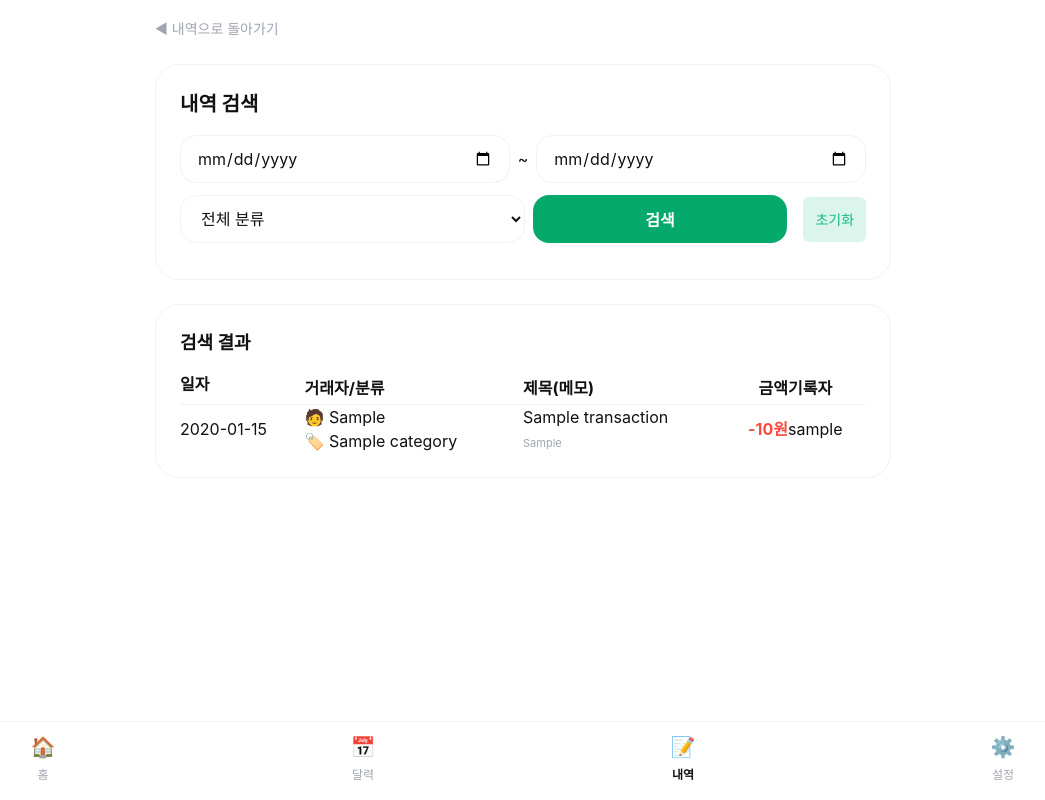
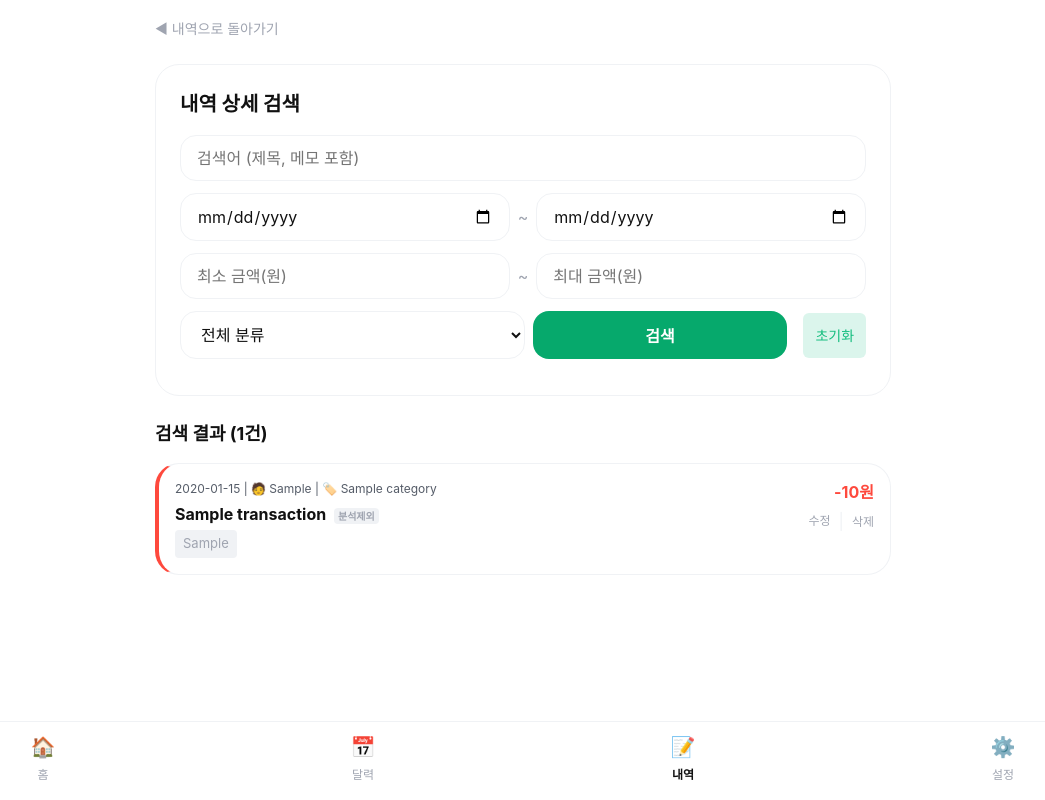
Before and after one commit to johun204/gagyebbuu, a Flask app: page /search in a window 1280 px wide. Shown: the whole page, without its empty margins (117-1162 px from the left). Run offline with Flask 3, Linux system fonts and the light colour scheme; the visitor is signed in with stand-in values (Sample User, id 1); tables that the repository leaves empty hold one stand-in row (values such as "Sample post"); some web fonts are replaced.

Commit message:
Add files via upload

```diff
--- a/app.py
+++ b/app.py
@@ -3,24 +3,16 @@ from flask import Flask, render_template, request, redirect, url_for, session, j
 from datetime import datetime, timedelta
 import csv
 import io
-import json
 import requests
 from models import db, User, Ledger, Category, Transaction, Notification
 
 app = Flask(__name__)
 
-try:
-    with open('config.json', 'r', encoding='utf-8') as f:
-        config = json.load(f)
-except:
-    config = {}
+# config.json을 완전히 제거하고 Vercel 환경 변수로만 작동합니다.
+app.secret_key = os.environ.get('SECRET_KEY', 'dev_key')
 
-# Vercel 환경변수에서 값을 가져오고, 없으면 config.json 또는 기본값을 사용합니다.
-app.secret_key = os.environ.get('SECRET_KEY') or config.get('SECRET_KEY', 'dev_key')
-
-# Neon PostgreSQL의 DATABASE_URL을 가져옵니다.
-# SQLAlchemy 1.4 이상에서는 postgres:// 대신 postgresql:// 을 사용해야 하므로 이를 변환합니다.
-db_url = os.environ.get('DATABASE_URL', 'sqlite:///ledger.db')
+# Neon PostgreSQL 연결 문자열 처리 (SQLAlchemy 호환을 위해 postgres:// 를 postgresql:// 로 변경)
+db_url = os.environ.get("DATABASE_URL", "sqlite:///ledger.db")
 if db_url.startswith("postgres://"):
     db_url = db_url.replace("postgres://", "postgresql://", 1)
 
@@ -30,8 +22,8 @@ db.init_app(app)
 with app.app_context():
     db.create_all()
 
-KAKAO_CLIENT_ID = os.environ.get('KAKAO_CLIENT_ID') or config.get('KAKAO_CLIENT_ID')
-KAKAO_CLIENT_SECRET = os.environ.get('KAKAO_CLIENT_SECRET') or config.get('KAKAO_CLIENT_SECRET')
+KAKAO_CLIENT_ID = os.environ.get('KAKAO_CLIENT_ID', '')
+KAKAO_CLIENT_SECRET = os.environ.get('KAKAO_CLIENT_SECRET', '')
 
 @app.before_request
 def require_login():
@@ -73,7 +65,6 @@ def get_target_date():
     return target_year, target_month, p_y, p_m, n_y, n_m
 
 def get_kakao_redirect_uri():
-    # Vercel 배포 시, HTTPS가 적용된 도메인이 반환됩니다.
     return f"{request.host_url.rstrip('/')}/oauth/kakao/callback"
 
 def get_or_create_uncategorized(ledger_id):
@@ -394,8 +385,13 @@ def settings():
 def update_nickname():
     user = User.query.get(session['user_id'])
     new_nickname = request.form.get('nickname')
+    update_past = request.form.get('update_past') == 'on'
+
     if new_nickname:
+        old_nickname = user.nickname
         user.nickname = new_nickname
+        if update_past:
+            Transaction.query.filter_by(ledger_id=user.ledger_id, transactor=old_nickname).update({'transactor': new_nickname})
         db.session.commit()
     return redirect(url_for('settings'))
 
@@ -490,10 +486,13 @@ def edit_transaction(tx_id):
 
         tx.datetime_val = datetime.strptime(f"{request.form.get('date')} {request.form.get('time')}", "%Y-%m-%d %H:%M")
         db.session.commit()
-        return redirect(url_for('transactions'))
+
+        next_url = request.form.get('next') or url_for('transactions')
+        return redirect(next_url)
 
     categories = Category.query.filter_by(ledger_id=user.ledger_id).order_by(Category.sort_order.asc(), Category.id.asc()).all()
-    return render_template('edit_transaction.html', tx=tx, ledger=ledger, categories=categories, current_tab='transactions')
+    next_url = request.args.get('next', '')
+    return render_template('edit_transaction.html', tx=tx, ledger=ledger, categories=categories, next_url=next_url, current_tab='transactions')
 
 @app.route('/transaction/<int:tx_id>/delete', methods=['POST'])
 def delete_transaction(tx_id):
@@ -502,7 +501,7 @@ def delete_transaction(tx_id):
     if tx:
         db.session.delete(tx)
         db.session.commit()
-    return redirect(url_for('transactions'))
+    return redirect(request.referrer or url_for('transactions'))
 
 @app.route('/search')
 def search():
@@ -512,8 +511,12 @@ def search():
     start_date = request.args.get('start_date')
     end_date = request.args.get('end_date')
     category_id = request.args.get('category_id')
+    keyword = request.args.get('keyword')
+    min_amount = request.args.get('min_amount')
+    max_amount = request.args.get('max_amount')
 
     query = Transaction.query.filter_by(ledger_id=ledger.id)
+
     if start_date:
         st = datetime.strptime(start_date, "%Y-%m-%d")
         query = query.filter(Transaction.datetime_val >= st)
@@ -522,6 +525,15 @@ def search():
         query = query.filter(Transaction.datetime_val <= ed)
     if category_id:
         query = query.filter(Transaction.category_id == category_id)
+
+    if keyword:
+        search_kw = f"%{keyword}%"
+        query = query.filter((Transaction.title.like(search_kw)) | (Transaction.memo.like(search_kw)))
+
+    if min_amount and min_amount.isdigit():
+        query = query.filter(Transaction.amount >= int(min_amount))
+    if max_amount and max_amount.isdigit():
+        query = query.filter(Transaction.amount <= int(max_amount))
 
     transactions = query.order_by(Transaction.datetime_val.desc()).all()
     categories = Category.query.filter_by(ledger_id=ledger.id).order_by(Category.sort_order.asc(), Category.id.asc()).all()
@@ -614,4 +626,4 @@ def import_csv():
     return redirect(url_for('csv_manage'))
 
 if __name__ == '__main__':
-    app.run(host='0.0.0.0', port=5050, debug=False)
+    app.run(host='0.0.0.0', debug=False)
--- a/templates/search.html
+++ b/templates/search.html
@@ -1,16 +1,32 @@
 {% extends "base.html" %}
 {% block content %}
+<style>
+    .tx-item { padding: 16px; margin-bottom: 8px; background: var(--color-canvas); border: 1px solid var(--color-line); border-radius: var(--radius-card); display: flex; justify-content: space-between; align-items: flex-start; }
+    .tx-memo { font-size: 13px; color: var(--color-muted); margin-top: 4px; background: var(--color-line); padding: 4px 8px; border-radius: 4px; display: inline-block; }
+</style>
+
 <div style="margin-bottom: var(--spacing-lg);">
     <a href="/transactions" style="text-decoration: none; color: var(--color-muted); font-size: 14px;">◀ 내역으로 돌아가기</a>
 </div>
 <div class="card">
-    <h2 style="font-size: 20px; font-weight: 700; margin-bottom: var(--spacing-base);">내역 검색</h2>
+    <h2 style="font-size: 20px; font-weight: 700; margin-bottom: var(--spacing-base);">내역 상세 검색</h2>
     <form action="/search" method="GET">
         <div class="flex-row">
+            <div class="input-wrapper"><input type="text" name="keyword" class="input-field" value="{{ request.args.get('keyword', '') }}" placeholder="검색어 (제목, 메모 포함)"></div>
+        </div>
+
+        <div class="flex-row">
             <div class="input-wrapper"><input type="date" name="start_date" class="input-field" value="{{ request.args.get('start_date', '') }}"></div>
-            <span>~</span>
+            <span style="color: var(--color-muted);">~</span>
             <div class="input-wrapper"><input type="date" name="end_date" class="input-field" value="{{ request.args.get('end_date', '') }}"></div>
         </div>
+
+        <div class="flex-row">
+            <div class="input-wrapper"><input type="number" name="min_amount" class="input-field" value="{{ request.args.get('min_amount', '') }}" placeholder="최소 금액(원)"></div>
+            <span style="color: var(--color-muted);">~</span>
+            <div class="input-wrapper"><input type="number" name="max_amount" class="input-field" value="{{ request.args.get('max_amount', '') }}" placeholder="최대 금액(원)"></div>
+        </div>
+
         <div class="flex-row">
             <div class="input-wrapper">
                 <select name="category_id" class="input-field">
@@ -24,25 +40,36 @@
     </form>
 </div>
 
-<div class="card">
-    <h3 style="font-size: 18px; font-weight: 700; margin-bottom: var(--spacing-base);">검색 결과</h3>
-    <div style="overflow-x: auto;">
-        <table style="width: 100%; min-width: 500px; text-align: left; border-collapse: collapse;">
-            <thead><tr><th style="padding-bottom: 8px;">일자</th><th>거래자/분류</th><th>제목(메모)</th><th style="text-align: right;">금액</th><th>기록자</th></tr></thead>
-            <tbody>
-                {% for tx in transactions %}
-                <tr style="border-top: 1px solid var(--color-line);">
-                    <td style="padding: 8px 0;">{{ tx.datetime_val.strftime('%Y-%m-%d') }}</td>
-                    <td>🧑 {{ tx.transactor }}<br>🏷️ {{ tx.category.name }}</td>
-                    <td>{{ tx.title }}<br><span style="font-size:11px; color:var(--color-muted);">{{ tx.memo }}</span></td>
-                    <td style="font-weight: 700; text-align: right; color: {% if tx.tx_type == '수입' %}var(--color-primary){% else %}#fe493d{% endif %};">
-                        {% if tx.tx_type == '수입' %}+{% else %}-{% endif %}{{ '{:,}'.format(tx.amount) }}원
-                    </td>
-                    <td>{{ tx.user.nickname }}</td>
-                </tr>
-                {% else %}<tr><td colspan="5" style="text-align: center; padding: 16px 0; color: var(--color-muted);">검색 결과가 없습니다.</td></tr>{% endfor %}
-            </tbody>
-        </table>
-    </div>
+<div class="card" style="background: transparent; border: none; padding: 0;">
+    <h3 style="font-size: 18px; font-weight: 700; margin-bottom: var(--spacing-base);">검색 결과 ({{ transactions|length }}건)</h3>
+
+    {% for tx in transactions %}
+        {% set color = 'var(--color-primary)' if tx.tx_type == '수입' else '#fe493d' %}
+        {% set sign = '+' if tx.tx_type == '수입' else '-' %}
+        <div class="tx-item" style="border-left: 4px solid {{ color }};">
+            <div style="flex: 1;">
+                <div style="font-size: 12px; color: var(--color-secondary); margin-bottom: 4px;">{{ tx.datetime_val.strftime('%Y-%m-%d') }} | 🧑 {{ tx.transactor }} | 🏷️ {{ tx.category.name }}</div>
+                <div style="font-weight: 700; font-size: 16px; word-break: break-all;">
+                    {{ tx.title }}
+                    {% if tx.exclude_analysis %}<span style="font-size: 10px; background: var(--color-line); color: var(--color-muted); padding: 2px 4px; border-radius: 4px; margin-left: 4px;">분석제외</span>{% endif %}
+                </div>
+                {% if tx.memo %}<div class="tx-memo">{{ tx.memo }}</div>{% endif %}
+            </div>
+            <div style="text-align: right; margin-left: 12px; min-width: 80px;">
+                <div style="font-weight: 700; font-size: 16px; color: {{ color }};">{{ sign }}{{ '{:,}'.format(tx.amount) }}원</div>
+                <div style="margin-top: 8px; display: flex; gap: 8px; justify-content: flex-end; align-items: center; line-height: 1;">
+                    <!-- 수정 시 복귀할 URL 파라미터(next) 전송 -->
+                    <a href="/transaction/{{ tx.id }}/edit?next={{ request.url | urlencode }}" class="no-spa" style="font-size: 12px; color: var(--color-muted); text-decoration: none;">수정</a>
+                    <span style="color: var(--color-line);">|</span>
+                    <!-- 삭제 시 검색 결과 유지 (request.referrer)를 활용해 app.py에서 리다이렉트됨 -->
+                    <form action="/transaction/{{ tx.id }}/delete" method="POST" style="display: flex; align-items: center; margin: 0;" onsubmit="return confirm('정말 삭제하시겠습니까?');">
+                        <button type="submit" style="background:none; border:none; color: var(--color-muted); font-size: 12px; cursor: pointer; padding: 0;">삭제</button>
+                    </form>
+                </div>
+            </div>
+        </div>
+    {% else %}
+        <div style="text-align: center; color: var(--color-muted); padding: 40px 0; background: var(--color-canvas); border-radius: var(--radius-card); border: 1px solid var(--color-line);">검색 결과가 없습니다.</div>
+    {% endfor %}
 </div>
 {% endblock %}
```
Also changed, not shown: templates/edit_transaction.html (+10 -3 lines), templates/settings.html (+17 -1 lines).
